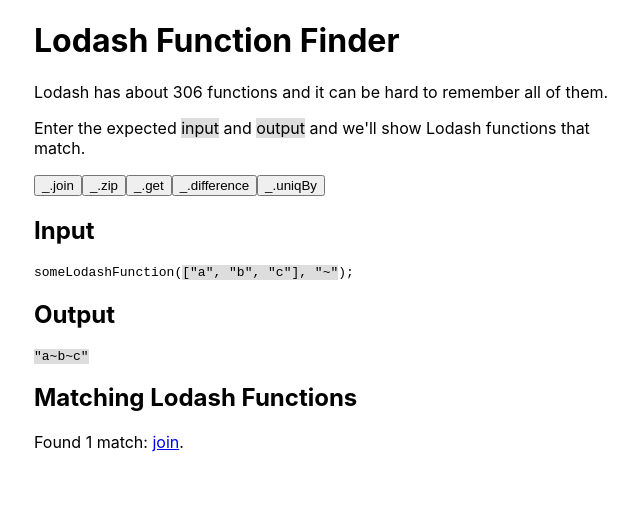
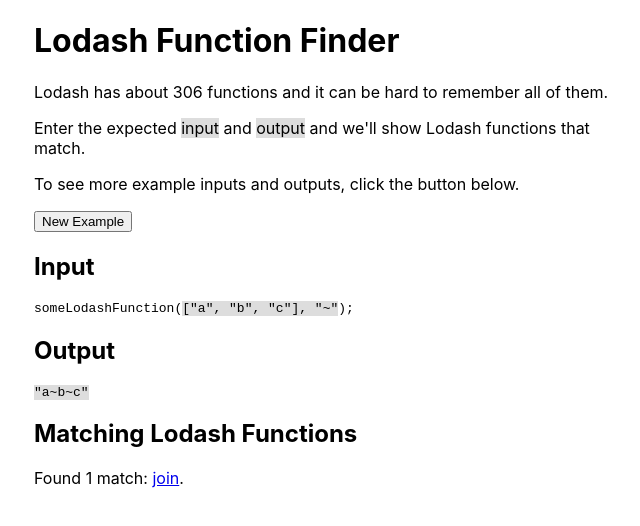
Before and after one commit to springload/lodash-function-finder, a React (Create React App) app: page / in a window 1280 px wide. Shown: the top 526 px of the page, without its empty margins (306-946 px from the left). Built offline with nearby package versions, Linux system fonts and the light colour scheme.

Commit message:
Add button to randomly change example

```diff
--- a/src/App.tsx
+++ b/src/App.tsx
@@ -34,13 +34,17 @@
     [setInput, setLodashFunctions, setInputError, setOutputError]
   );
 
-  const handleExampleChanged = useCallback(
-    (index: number) => {
-      setInput(examples[index].input);
-      setOutput(examples[index].output);
-    },
-    [setInput, setLodashFunctions, setInputError, setOutputError]
-  )
+  const handleExampleChanged = () => {
+    let newInput = input;
+    let newOutput = output;
+    while (input === newInput && output === newOutput) {
+      const index = Math.floor(Math.random() * examples.length);
+      newInput = examples[index].input;
+      newOutput = examples[index].output;
+    }
+    setInput(newInput);
+    setOutput(newOutput);
+  }
 
   return (
     <div className="App">
@@ -54,7 +58,8 @@
         <span className="code">output</span> and we'll show Lodash functions
         that match.
       </p>
-      {examples.map((example, index) => <button onClick={() => handleExampleChanged(index)}>{example.name}</button>)}
+      <p>To see more example inputs and outputs, click the button below.</p>
+      <button onClick={handleExampleChanged}>New Example</button>
       <h2>Input</h2>
       <Editor
         defaultValue={input}
--- a/src/constants.ts
+++ b/src/constants.ts
@@ -1,28 +1,95 @@
 const examples = [
   {
-    name: `_.join`,
     input: `["a", "b", "c"], "~"`,
     output: `"a~b~c"`
   },
   {
-    name: `_.zip`,
     input: `["a", "b"], [1, 2], [true, false]`,
     output: `[["a", 1, true], ["b", 2, false]]`
   },
   {
-    name: `_.get`,
     input: `{ "a": [{ "b": { "c": 3 } }] }, "a[0].b.c"`,
     output: `3`
   },
   {
-    name: `_.difference`,
     input: `[2, 1, 3, 4], [2, 3]`,
     output: `[1, 4]`
   },
   {
-    name: `_.uniqBy`,
     input: `[{ "x": 1 }, { "x": 2 }, { "x": 1 }], "x"`,
     output: `[{ "x": 1 }, { "x": 2 }]`
+  },
+  {
+    input: `["a", "b", "c", "d"], 2`,
+    output: `[["a", "b"], ["c", "d"]]`
+  },
+  {
+    input: `[0, 1, false, 2, "", 3]`,
+    output: `[1, 2, 3]`
+  },
+  {
+    input: `[1], 2, [3], [[4]]`,
+    output: `[1, 2, 3, [4]]`
+  },
+  {
+    input: `[1, 2, 3], 2`,
+    output: `[3]`
+  },
+  {
+    input: `[1, 2, 3], "a"`,
+    output: `["a", "a", "a"]`
+  },
+  {
+    input: `[1, [2, [3, [4]], 5]]`,
+    output: `[1, 2, [3, [4]], 5]`
+  },
+  {
+    input: `[["a", 1], ["b", 2]]`,
+    output: `{ "a": 1, "b": 2 }`
+  },
+  {
+    input: `[1, 2, 3]`,
+    output: `1`
+  },
+  {
+    input: `[1, 2, 1, 2], 2, 2`,
+    output: `3`
+  },
+  {
+    input: `[1, 2, 3]`,
+    output: `[1, 2]`
+  },
+  {
+    input: `[1, 2, 1, 2], 2`,
+    output: `3`
+  },
+  {
+    input: `["a", "b", "c", "d"], 2`,
+    output: `"c"`
+  },
+  {
+    input: `[{ "user": "barney", "active": false }, { "user": "fred", "active": false }], { "user": "barney", "active": false }`,
+    output: `false`
+  },
+  {
+    input: `[{ "a": 1 }, { "b": 2 }]`,
+    output: `[{ "a": 1 }, { "b": 2 }]`
+  },
+  {
+    input: `[1, 2, 3]`,
+    output: `true`
+  },
+  {
+    input: `3, 1`,
+    output: `true`
+  },
+  {
+    input: `-10, -5, 5`,
+    output: `-5`
+  },
+  {
+    input: `{ "a": { "b": 2 } }, "a"`,
+    output: `true`
   }
 ]
 
```
